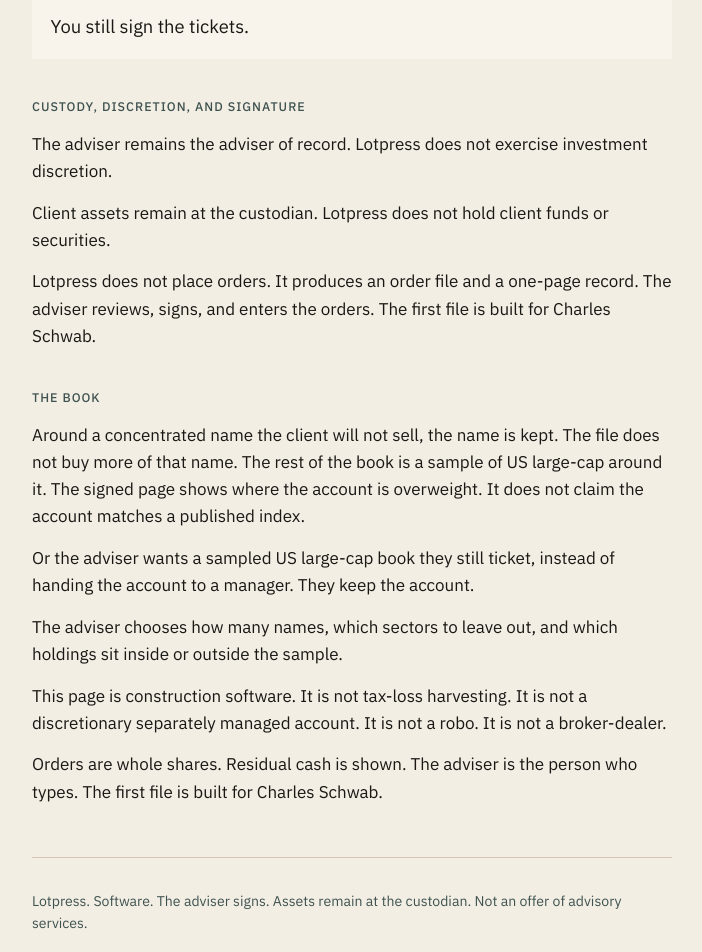
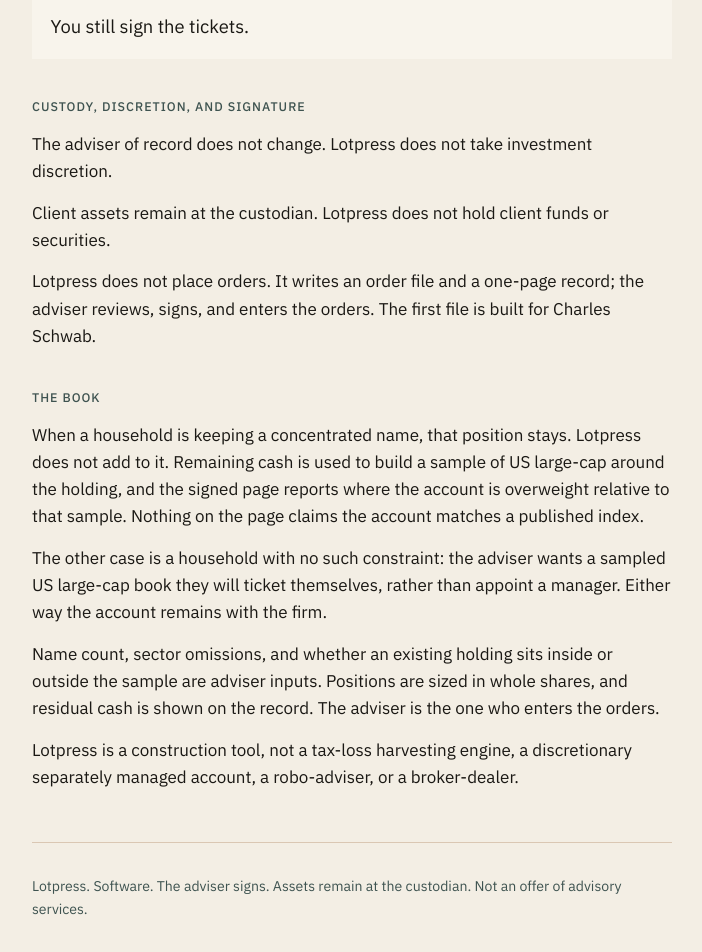
Before and after one commit to evanlongwork-cpu/lotpressllc, a Next.js app: page /record in a window 1280 px wide. Shown: the part 460-1412 px from the top of the page, without its empty margins (288-990 px from the left). Built offline with nearby package versions, Linux system fonts and the light colour scheme.

Commit message:
Apply the locked Lotpress construction-copy pass.

```diff
--- a/app/copy.ts
+++ b/app/copy.ts
@@ -1,11 +1,12 @@
 export const SITE_TITLE =
-  "Lotpress — Sampled US large-cap. You keep the account.";
+  "Lotpress — sampled US large-cap construction for advisers who keep the account";
 
-export const STANDFIRST = "Sampled US large-cap. You keep the account.";
+export const STANDFIRST =
+  "Sampled US large-cap construction for advisers who keep the account.";
 
 export const COVER = "You still sign the tickets.";
 
-export const LEAD = `Lotpress is software for investment advisers who want to keep the account. It builds a sampled US large-cap book. The adviser remains the adviser of record. Client assets remain at the custodian. Lotpress does not exercise investment discretion, does not hold client funds or securities, and does not place orders. It produces an order file and a one-page record. The adviser reviews, signs, and enters the orders. Use it around a name the client will not sell, or in place of a managed large-cap account. The first file is built for Charles Schwab.`;
+export const LEAD = `Lotpress is construction software for investment advisers who intend to remain adviser of record. It produces a sampled US large-cap book, either around a concentrated holding the client will not sell, or in place of handing a managed large-cap account to an outside manager. Client assets remain at the custodian. Lotpress does not exercise investment discretion, hold client funds or securities, or place orders. It writes an order file and a one-page record. The adviser reviews both, signs, and enters the orders. The first file is built for Charles Schwab.`;
 
 export const CONTACT_EMAIL = "evan@lotpressllc.com";
 
--- a/app/page.tsx
+++ b/app/page.tsx
@@ -16,11 +16,11 @@
           <ol className="steps">
             <li>
               <span>1</span>
-              <p>Holdings in.</p>
+              <p>The adviser sends holdings.</p>
             </li>
             <li>
               <span>2</span>
-              <p>A signed order file and a one-page record out.</p>
+              <p>An order file and a one-page record come back for review.</p>
             </li>
             <li>
               <span>3</span>
--- a/app/record/page.tsx
+++ b/app/record/page.tsx
@@ -21,16 +21,16 @@
           <h2 id="custody">Custody, discretion, and signature</h2>
           <div className="facts">
             <p>
-              The adviser remains the adviser of record. Lotpress does not
-              exercise investment discretion.
+              The adviser of record does not change. Lotpress does not take
+              investment discretion.
             </p>
             <p>
               Client assets remain at the custodian. Lotpress does not hold
               client funds or securities.
             </p>
             <p>
-              Lotpress does not place orders. It produces an order file and a
-              one-page record. The adviser reviews, signs, and enters the
+              Lotpress does not place orders. It writes an order file and a
+              one-page record; the adviser reviews, signs, and enters the
               orders. The first file is built for Charles Schwab.
             </p>
           </div>
@@ -39,30 +39,29 @@
           <h2 id="book">The book</h2>
           <div className="facts">
             <p>
-              Around a concentrated name the client will not sell, the name is
-              kept. The file does not buy more of that name. The rest of the
-              book is a sample of US large-cap around it. The signed page
-              shows where the account is overweight. It does not claim the
-              account matches a published index.
+              When a household is keeping a concentrated name, that position
+              stays. Lotpress does not add to it. Remaining cash is used to
+              build a sample of US large-cap around the holding, and the
+              signed page reports where the account is overweight relative to
+              that sample. Nothing on the page claims the account matches a
+              published index.
             </p>
             <p>
-              Or the adviser wants a sampled US large-cap book they still
-              ticket, instead of handing the account to a manager. They keep
-              the account.
+              The other case is a household with no such constraint: the
+              adviser wants a sampled US large-cap book they will ticket
+              themselves, rather than appoint a manager. Either way the
+              account remains with the firm.
             </p>
             <p>
-              The adviser chooses how many names, which sectors to leave out,
-              and which holdings sit inside or outside the sample.
+              Name count, sector omissions, and whether an existing holding
+              sits inside or outside the sample are adviser inputs. Positions
+              are sized in whole shares, and residual cash is shown on the
+              record. The adviser is the one who enters the orders.
             </p>
             <p>
-              This page is construction software. It is not tax-loss
-              harvesting. It is not a discretionary separately managed
-              account. It is not a robo. It is not a broker-dealer.
-            </p>
-            <p>
-              Orders are whole shares. Residual cash is shown. The adviser is
-              the person who types. The first file is built for Charles
-              Schwab.
+              Lotpress is a construction tool, not a tax-loss harvesting
+              engine, a discretionary separately managed account, a
+              robo-adviser, or a broker-dealer.
             </p>
           </div>
         </section>
```
Also changed, not shown: 1 other file (tests, documents, lock files or other folders).
